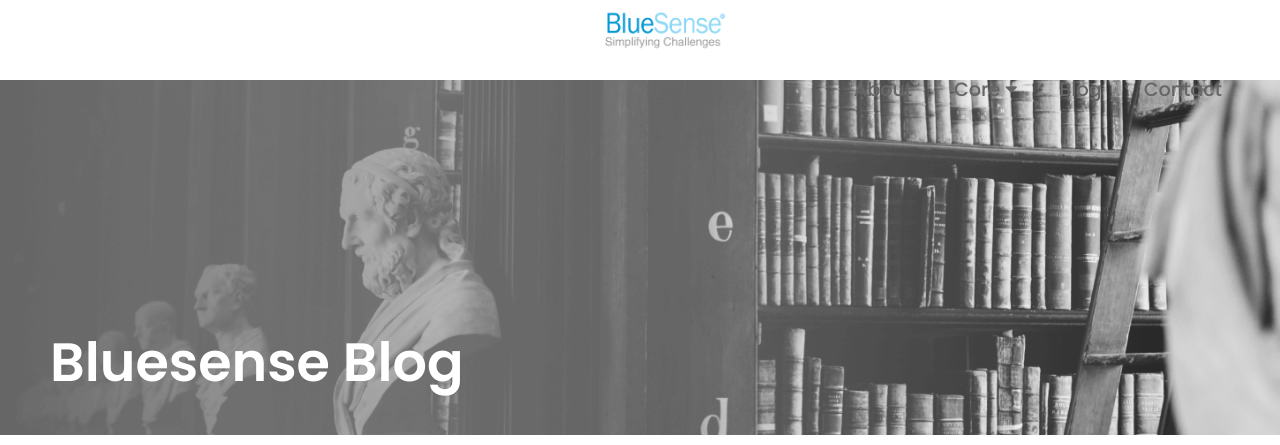
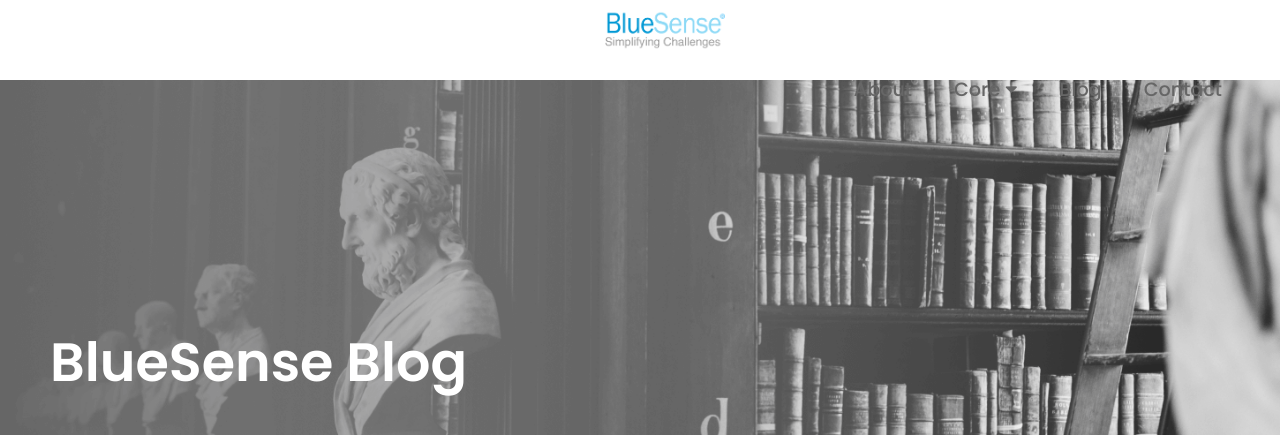
Before and after one commit to Kolajosh/BlueSense, a React (Create React App) app: page /blog in a window 1280 px wide. Shown: the top 445 px of the page. Built offline with nearby package versions, Linux system fonts and the light colour scheme; the HTML template or start-up script is replaced by a standard one; a web font is replaced by a local one.

Commit message:
minor updates

```diff
--- a/src/App.js
+++ b/src/App.js
@@ -14,6 +14,7 @@ import About from "./components/pages/About";
 import PrivacyPolicy from "./components/pages/PrivacyPolicy";
 import CookiePolicy from "./components/pages/CookiePolicy";
 import Terms from "./components/pages/Terms.js";
+import Core from "./components/pages/Core"
 
 function App() {
   return (
@@ -31,6 +32,7 @@ function App() {
         <Route path='/privacypolicy' component={PrivacyPolicy} />
         <Route path='/cookiepolicy' component={CookiePolicy} />
         <Route path='/terms' component={Terms} />
+        <Route path='/core' component={Core} />
       </Switch>
       <FooterComponent />
     </Router>
--- a/src/components/AdvisorySection.js
+++ b/src/components/AdvisorySection.js
@@ -40,7 +40,7 @@ function AdvisorySection() {
             managers build the skills needed for long-term success.
           </p>
           <p>
-            <span className='blue'>Bluesense</span> advisory brings together
+            <span className='blue'>BlueSense</span> advisory brings together
             expertise in technology, management, design, strategy, organisation,
             and analytics to help clients reinvent themselves. We partner with
             our clients to build, operate, and then transfer newly acquired
--- a/src/components/BlogComponent.js
+++ b/src/components/BlogComponent.js
@@ -10,7 +10,7 @@ function BlogComponent() {
     <>
       <div className='blog-header'>
         <img src={bigblog} alt=''></img>
-        <h1>Bluesense Blog</h1>
+        <h1>BlueSense Blog</h1>
       </div>
 
       <div className='blog-1'>
--- /dev/null
+++ b/src/components/CoreComponent.js
@@ -0,0 +1,39 @@
+/* import React from 'react'
+import { Link } from 'react-router-dom'
+import './CoreComponent.css'
+import analytics from '../images/analytics.png'
+import strategy from '../images/strategy.png'
+import learning from '../images/learning.png'
+import advisory from '../images/advisory.png'
+
+function CoreComponent() {
+    return (
+        <>
+            <div className='core-section'>
+                <div className='analytics-click'>
+                    <Link to='/analytics'>
+                        <img src={analytics}></img>
+                    </Link>
+                </div>
+                <div className='strategy-click'>
+                <Link to='/strategy'>
+                        <img src={strategy}></img>
+                    </Link>
+                </div>
+                <div className='learning-click'>
+                <Link to='/learning'>
+                        <img src={learning}></img>
+                    </Link>
+                 </div>
+                 <div className='advisory-click'>
+                 <Link to='/adviisory'>
+                        <img src={advisory}></img>
+                    </Link>
+                 </div>
+            </div>
+        </>
+    )
+}
+
+export default CoreComponent
+*/
--- a/src/components/LearningSection.js
+++ b/src/components/LearningSection.js
@@ -26,7 +26,7 @@ function LearningSection() {
             In a world where competition can come from any geography or sector,
             and customer loyalty can dissolve in a click, the most reliable path
             to growth is meeting customers’ unmet needs.{" "}
-            <span className='blue'>Blusense</span> learning shows companies how
+            <span className='blue'>BlueSense</span> learning shows companies how
             to fill those gaps.
           </p>
         </div>
@@ -39,7 +39,7 @@ function LearningSection() {
             rigor.
           </p>
           <p>
-            <span className='blue'>Bluesense</span> learning brings together
+            <span className='blue'>BlueSense</span> learning brings together
             expertise in technology, management, design, strategy, organisation,
             and analytics to help clients reinvent themselves. We partner with
             our clients to build, operate, and then transfer newly acquired
--- a/src/components/Navbar.js
+++ b/src/components/Navbar.js
@@ -47,7 +47,7 @@ function Navbar() {
             onMouseEnter={onMouseEnter}
             onMouseLeave={onMouseLeave}>
             <Link
-              to='/analytics'
+              to='/core'
               className='nav-links'
               onClick={closeMobileMenu}>
               Core <i class='fas fa-caret-down' />
--- /dev/null
+++ b/src/components/pages/Core.js
@@ -0,0 +1,12 @@
+import React from 'react'
+import CoreComponent from '../CoreComponent'
+
+function Core() {
+    return (
+        <>
+            <CoreComponent/>
+        </>
+    )
+}
+
+export default Core
```
Also changed, not shown: src/components/CoreComponent.css (added).
